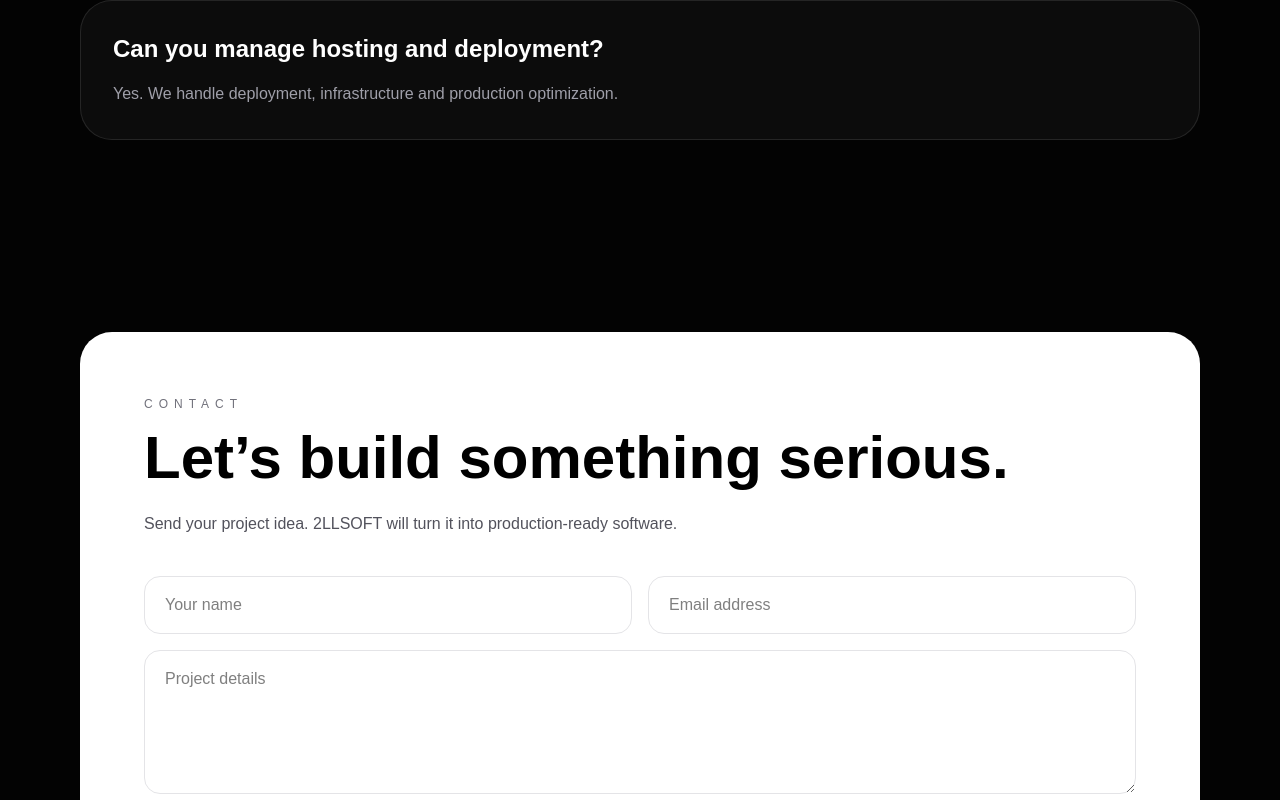
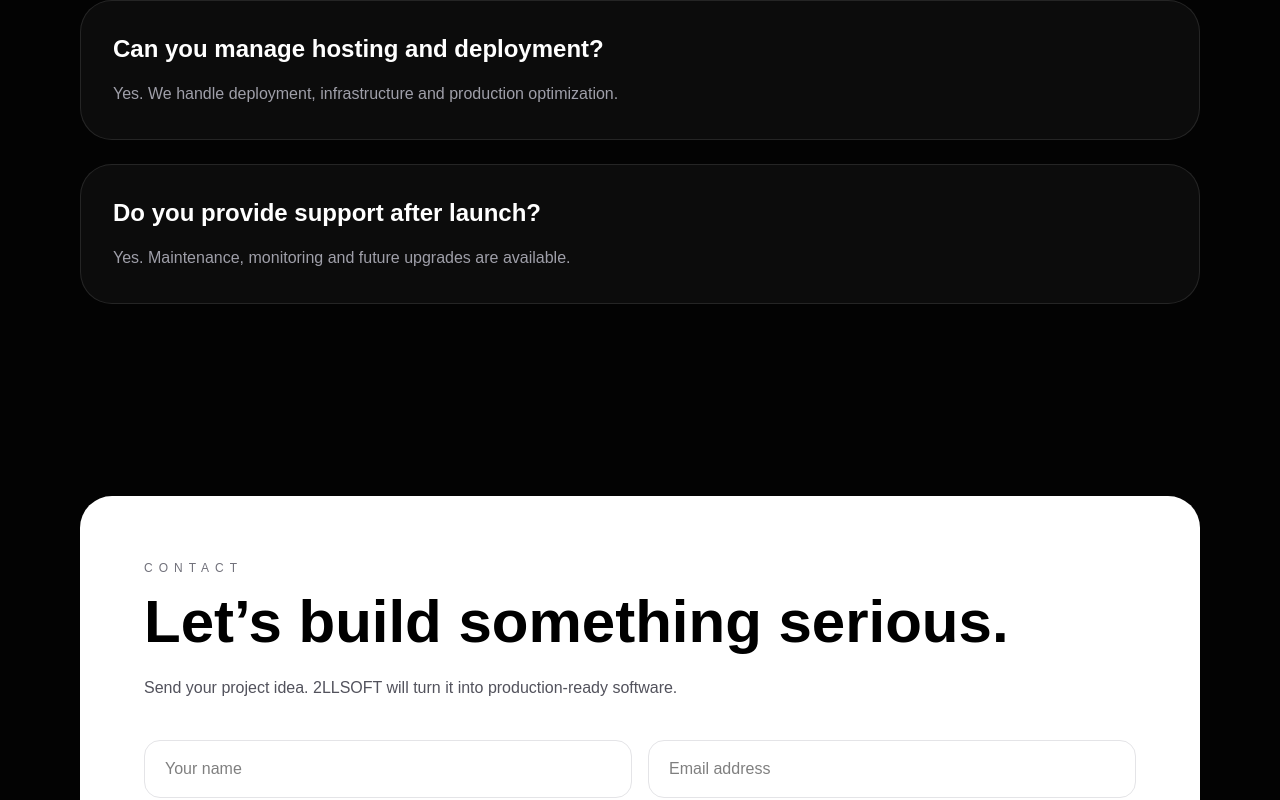
Before and after one commit to 2LLSOFT/2llsoft-clean, a Next.js app: page / in a window 1280 px wide. Shown: the part 6825-7625 px from the top of the page. Built offline with nearby package versions, Linux system fonts and the light colour scheme.

Commit message:
upgrade faq section

```diff
--- a/sections/FAQ.tsx
+++ b/sections/FAQ.tsx
@@ -1,15 +1,23 @@
 const faq = [
   {
     question: "How long does a project take?",
-    answer: "Most company websites are completed within 1–3 weeks depending on scope.",
+    answer:
+      "Most company websites are completed within 1–3 weeks depending on scope.",
   },
   {
     question: "Do you build SaaS platforms?",
-    answer: "Yes. 2LLSOFT develops scalable SaaS systems with dashboards and APIs.",
+    answer:
+      "Yes. 2LLSOFT develops scalable SaaS systems with dashboards and APIs.",
   },
   {
     question: "Can you manage hosting and deployment?",
-    answer: "Yes. We handle deployment, infrastructure and production optimization.",
+    answer:
+      "Yes. We handle deployment, infrastructure and production optimization.",
+  },
+  {
+    question: "Do you provide support after launch?",
+    answer:
+      "Yes. Maintenance, monitoring and future upgrades are available.",
   },
 ];
 
@@ -28,7 +36,7 @@ export default function FAQ() {
         {faq.map((item) => (
           <div
             key={item.question}
-            className="rounded-[2rem] border border-white/10 bg-white/[0.04] p-8"
+            className="rounded-[2rem] border border-white/10 bg-white/[0.04] p-8 transition duration-300 hover:border-cyan-400/40 hover:bg-cyan-400/10"
           >
             <h3 className="text-2xl font-bold">
               {item.question}
```
